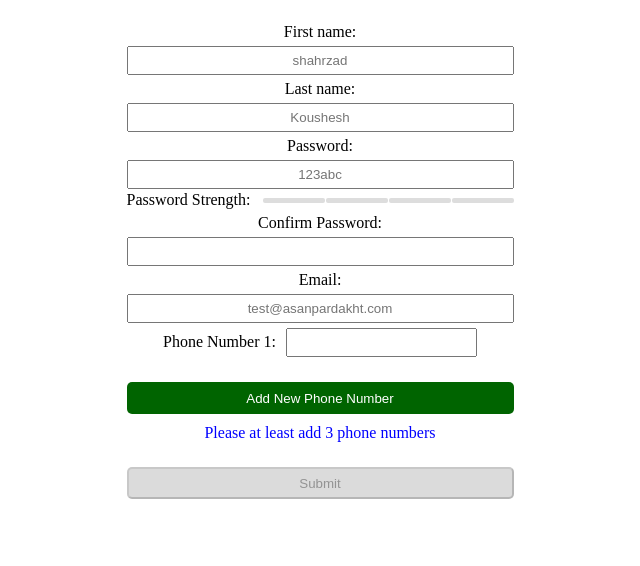
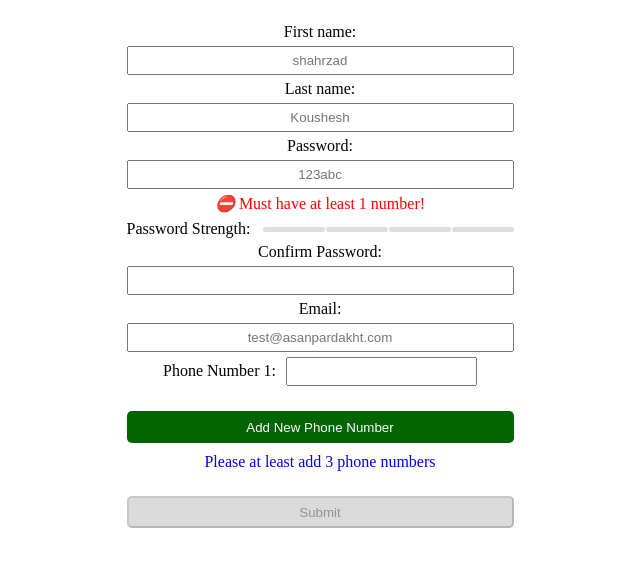
Before and after one commit to shahrzadJavadiKoushesh/AsanPadrakht-Internship, an Angular app in the folder reactiveFormValidation/: page / in a window 1280 px wide. Shown: the top 566 px of the page, without its empty margins (320-960 px from the left). Built offline with nearby package versions, Linux system fonts and the light colour scheme.

Commit message:
add pass at least has 1 digit

```diff
--- a/reactiveFormValidation/src/app/app.component.css
+++ b/reactiveFormValidation/src/app/app.component.css
@@ -54,6 +54,10 @@ input,label {
     color: red;
 }
 
+.success{
+    color: forestgreen;
+}
+
 .remaining-phones{
     padding: 5px;
     margin-top: 5px;
--- a/reactiveFormValidation/src/app/app.component.html
+++ b/reactiveFormValidation/src/app/app.component.html
@@ -1,4 +1,3 @@
-
 <div class="container">
   <form [formGroup]="contactForm" (ngSubmit)="onSubmit()">
     <!-- name -->
@@ -11,10 +10,19 @@
     <label for="">Password:</label>
     <input type="password" name="password" formControlName="password" placeholder="123abc">
 
-    <strength-checker
-        barLabel="Password Strength: "
-        [passwordToVerify]="contactForm.value.password">
-    </strength-checker>
+    <label class="error" [ngClass]="contactForm.controls['password'].hasError('required') ||
+    contactForm.controls['password'].hasError('hasNumber')  ? 'error' :
+    'success'"
+    >
+    <i class="material-icons">
+      {{ contactForm.controls['password'].hasError('required') ||
+      contactForm.controls['password'].hasError('hasNumber') ? '⛔' :
+      '✅' }}
+    </i>
+      Must have at least 1 number!
+    </label>
+
+    <strength-checker barLabel="Password Strength: " [passwordToVerify]="contactForm.value.password"></strength-checker>
 
     <!-- confirm password -->
     <label for="">Confirm Password:</label>
@@ -37,6 +45,6 @@
       <div *ngIf="mobiles.length < 3" class="remaining-phones">Please at least add 3 phone numbers</div>
     </div>
 
-    <button type="submit" [disabled]="!contactForm.valid || mobiles.controls.length < 3" >Submit</button>
+    <button type="submit" [disabled]="!contactForm.valid || mobiles.controls.length < 3">Submit</button>
   </form>
 </div>
--- a/reactiveFormValidation/src/app/app.component.ts
+++ b/reactiveFormValidation/src/app/app.component.ts
@@ -15,8 +15,8 @@ export class AppComponent {
     firstname: ['', Validators.required],
     lastname: [''],
     email: ['', [Validators.email, Validators.required, Validators.pattern(/.[@](asanpardakht.com|asanpardakht.net|asanpardakht.ir)/gm)]],
-    password: ['', [Validators.minLength(4), Validators.required, this.validateStrongPassword]],
-    confirmPassword: ['', [Validators.minLength(4), this.validateStrongPassword]],
+    password: ['', [Validators.minLength(8), Validators.required, this.validateStrongPassword, this.patternValidator(/\d/, {hasNumber: true}), this.patternValidator(/[A-Z]/, {hasCapitalCase: true}), this.patternValidator(/[a-z]/, {hasSmallCase: true}), this.patternValidator(/[ [!@#$%^&*()_+-=[]{};':"|,.<>/, { hasSpecialCharacters: true }),]],
+    confirmPassword: ['', [Validators.minLength(8), this.validateStrongPassword]],
     mobiles: this.fb.array([
       this.fb.control('')
     ])
@@ -58,6 +58,25 @@ export class AppComponent {
     const isStrong = hasUppercase && hasLowercase && hasSpecialChar && hasDigit;
 
     return isStrong ? null : { strongPassword: true };
+  }
 
+  patternValidator(regex: RegExp, error: ValidationErrors | null): ValidatorFn {
+    return (control: AbstractControl) => {
+      if (!control.value) {
+        // if control is empty return no error
+        return null;
+      }
+
+      // test the value of the control against the regexp supplied
+      const valid = regex.test(control.value);
+
+      // if true, return no error (no error), else return error passed in the second parameter
+      if (valid){
+        return null;
+      }
+      else{
+        return error;
+      }
+    };
   }
 }
```
